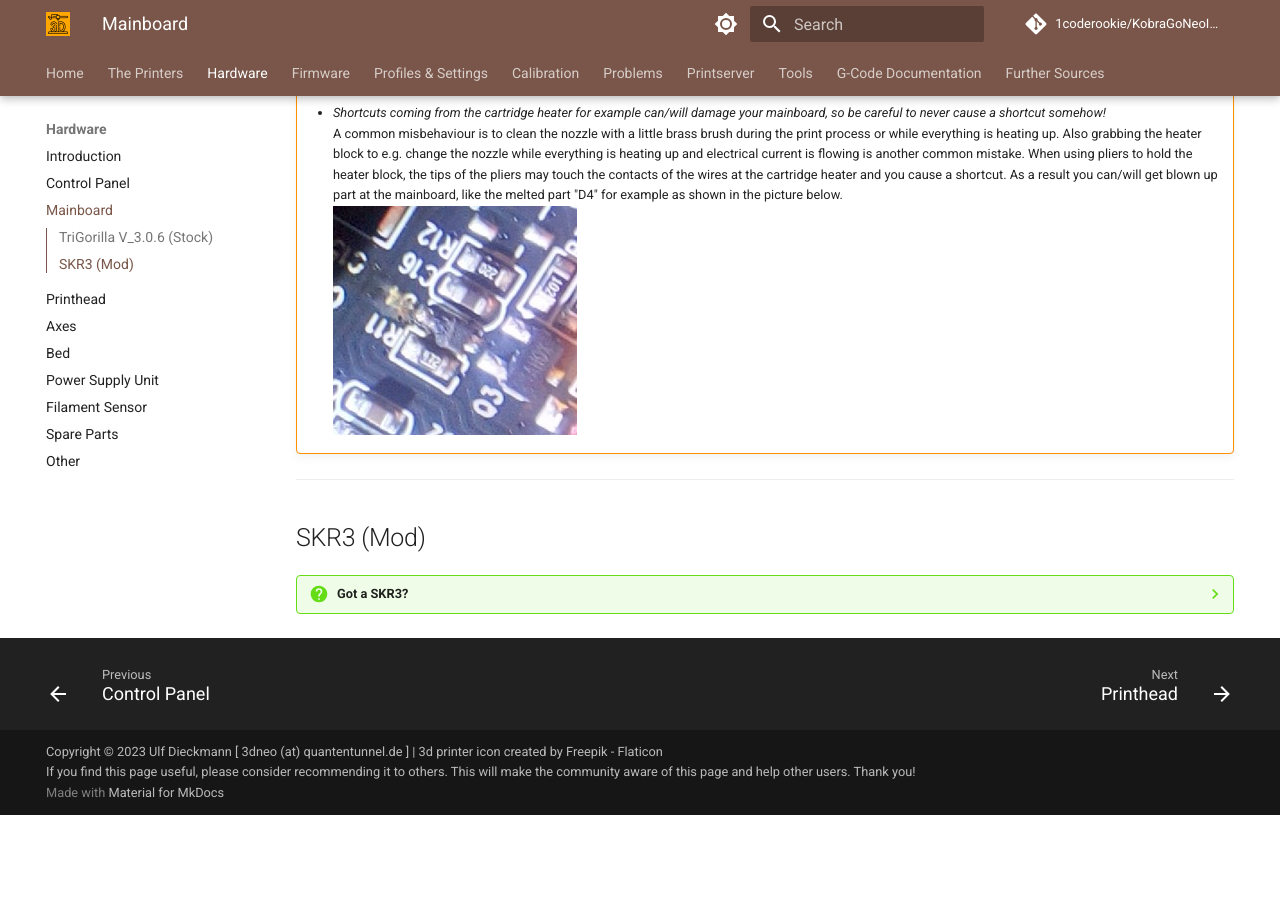
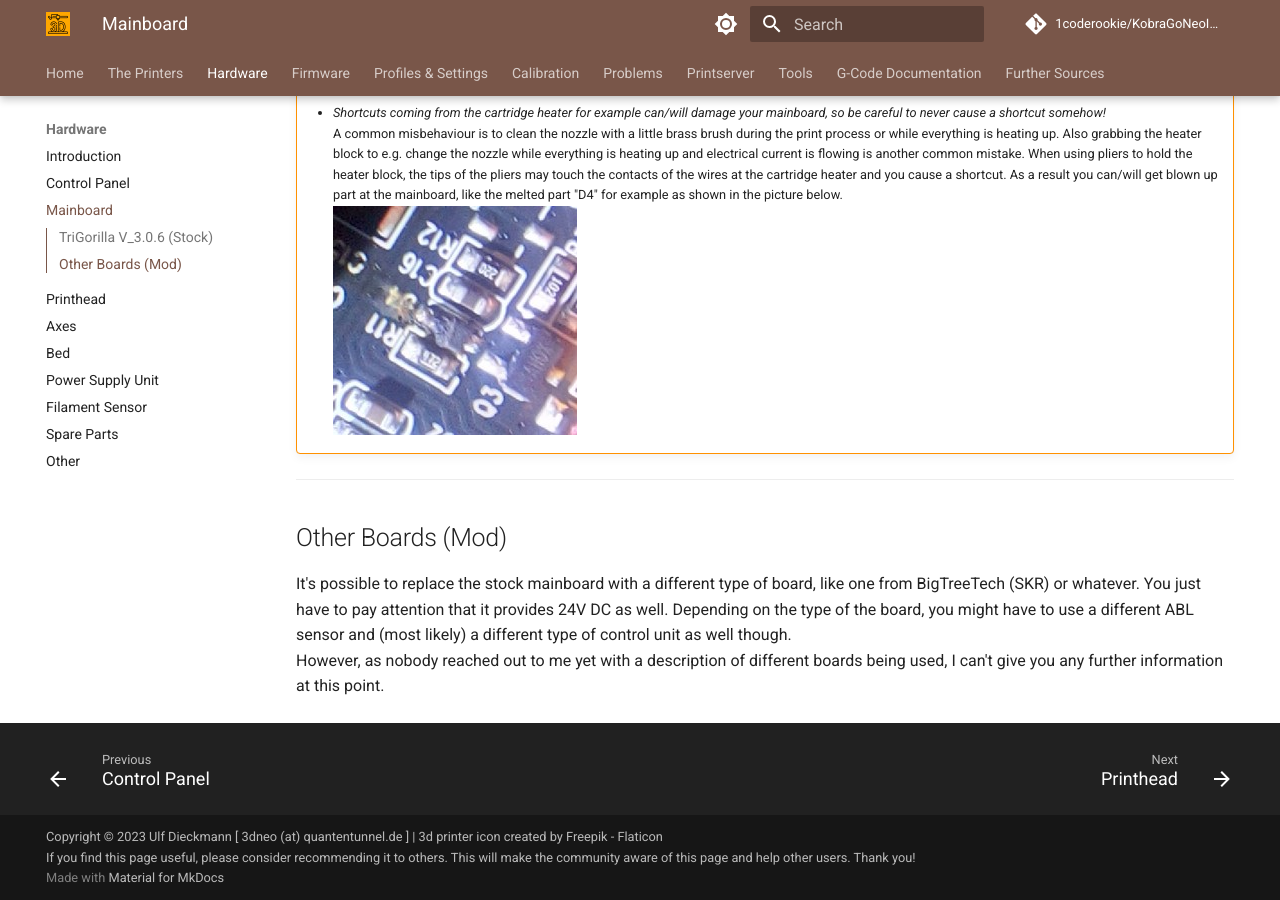
Before and after one commit to 1coderookie/KobraGoNeoInsights, an MkDocs documentation site: the page built from docs/hardware/mainboard.md, in a window 1280 px wide and 900 px high, scrolled down 2385 px. Built offline with MkDocs 1.6.1 and Material for MkDocs 9.7.7, drawn with Linux system fonts in a browser that asks for light colours; comment, search, counter and statistics services are not loaded; before the commit the page ends 3200 px from its top, so only the background shows below that.

Commit message:
Update mainboard.md

```diff
--- a/docs/hardware/mainboard.md
+++ b/docs/hardware/mainboard.md
@@ -36,7 +36,6 @@ The following picture shows the fan of the mainboard. It's a "Coolcox CC7015M24S
 
 ---
 
-## SKR3 (Mod)
-??? question "Got a SKR3?"
-
-    Did you already replace the stock mainboard with a BTT SKR3? If so, it would be great if you'd share your knowledge and contribute a little description and probably a picture of the built in board. <br> Just send me an email to <br> `3dneo (at) quantentunnel.de` <br> Thank you!
+## Other Boards (Mod)
+It's possible to replace the stock mainboard with a different type of board, like one from BigTreeTech (SKR) or whatever. You just have to pay attention that it provides 24V DC as well. Depending on the type of the board, you might have to use a different ABL sensor and (most likely) a different type of control unit as well though.
+However, as nobody reached out to me yet with a description of different boards being used, I can't give you any further information at this point.
```
